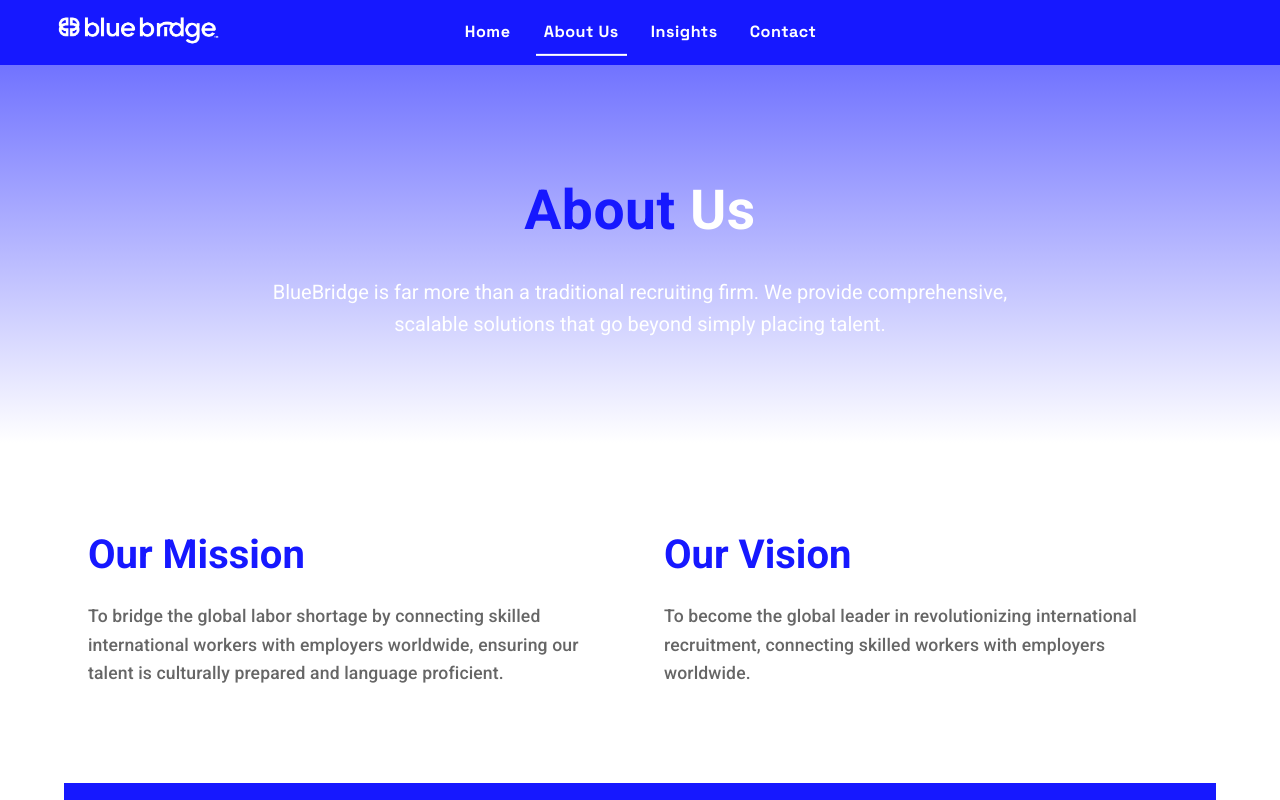
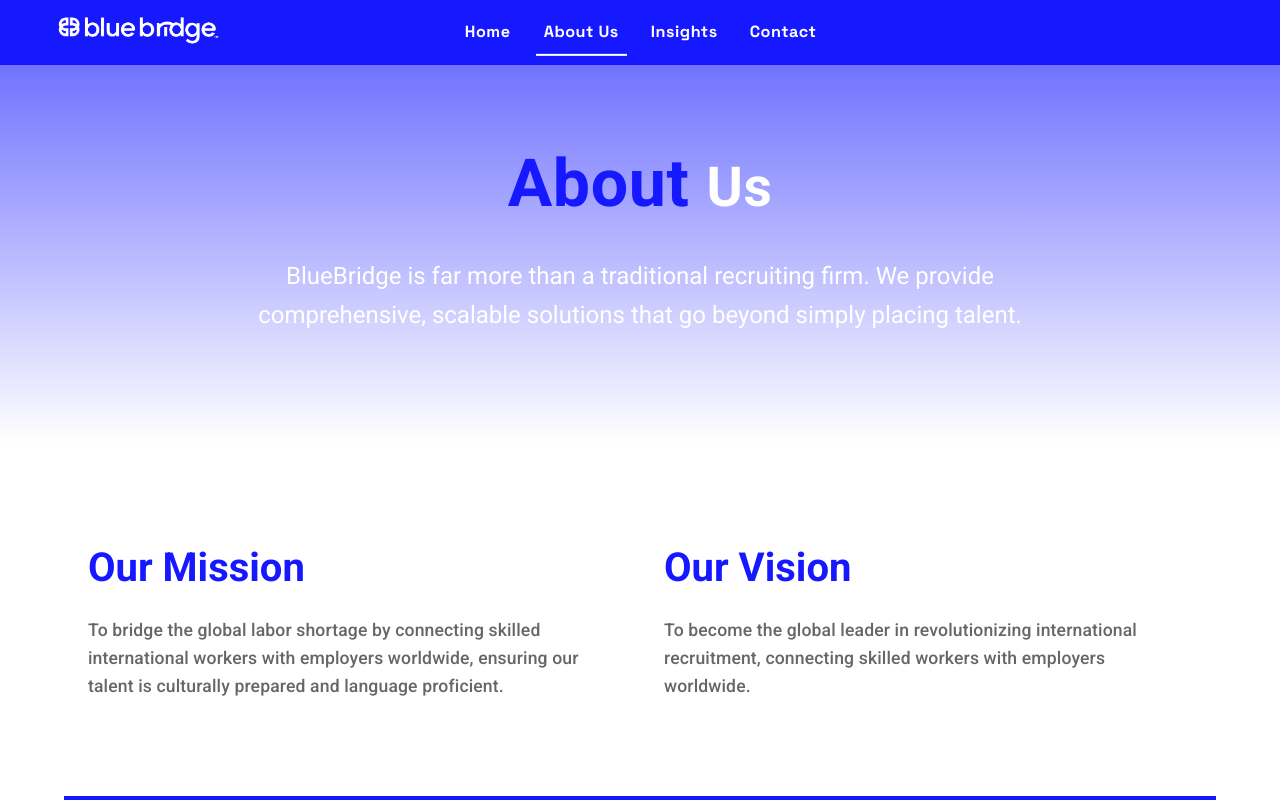
Before and after one commit to ddgrana2/bluebridge-landing, a React (Create React App) app: page /about in a window 1280 px wide. Shown: the top 800 px of the page. Built offline with nearby package versions, Linux system fonts and the light colour scheme.

Commit message:
Update gradient colors and make them globally accessible

```diff
--- a/src/components/layout/PageLayout.jsx
+++ b/src/components/layout/PageLayout.jsx
@@ -9,13 +9,14 @@
 
       {/* Hero Section */}
       <Box sx={{
-        pt: { xs: 8, sm: 10, md: 12 },
+        pt: { xs: 6, sm: 8, md: 10 },
         pb: { xs: 4, sm: 6 },
         position: 'relative',
         zIndex: 2,
         display: 'flex',
         flexDirection: 'column',
-        alignItems: 'center'
+        alignItems: 'center',
+        transform: 'translateY(-0.5cm)'
       }}>
         <Container
           maxWidth="lg"
@@ -48,7 +49,10 @@
                   mb: { xs: 4, sm: 6 },
                   color: '#FFFFFF',
                   lineHeight: 1.6,
-                  fontSize: { xs: '1.1rem', sm: '1.25rem' }
+                  fontSize: {
+                    xs: 'calc(1.1rem * 1.2)',
+                    sm: 'calc(1.25rem * 1.2)'
+                  }
                 }}
               >
                 {subtitle}
--- a/src/pages/about/about.jsx
+++ b/src/pages/about/about.jsx
@@ -12,7 +12,11 @@
           <Typography
             component="span"
             sx={{
-              fontSize: { xs: '2rem', sm: '2.46rem', md: '3.45rem' },
+              fontSize: {
+                xs: 'calc(2rem * 1.2)',
+                sm: 'calc(2.46rem * 1.2)',
+                md: 'calc(3.45rem * 1.2)'
+              },
               fontWeight: 700,
               color: '#1618FF',
               display: 'inline'
--- a/src/styles/theme.jsx
+++ b/src/styles/theme.jsx
@@ -92,9 +92,9 @@
   custom: {
     pageTitle: {
       fontSize: {
-        xs: '2rem',
-        sm: '2.46rem',
-        md: '3.45rem'
+        xs: 'calc(2rem * 1.2)',
+        sm: 'calc(2.46rem * 1.2)',
+        md: 'calc(3.45rem * 1.2)'
       },
       fontWeight: 700,
       color: '#1618FF',
```
